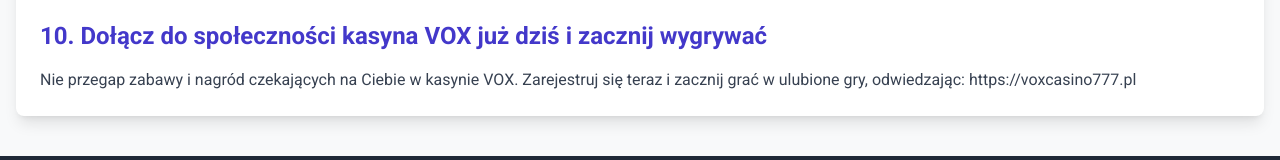
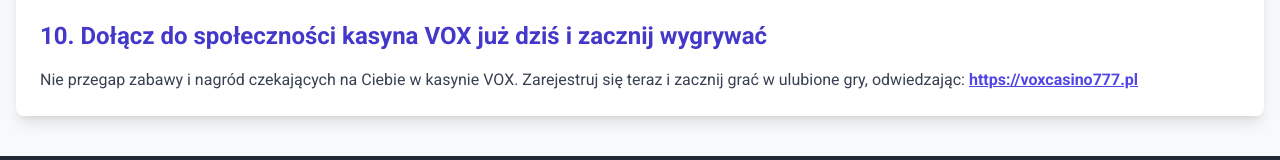
Before and after one commit to waqas38/VOX-casino-v1, a plain HTML site: page index.html in a window 1280 px wide. Shown: the part 1216-1376 px from the top of the page. Drawn offline with nearby package versions, Linux system fonts and the light colour scheme.

Commit message:
Update index.html

```diff
--- a/index.html
+++ b/index.html
@@ -144,7 +144,11 @@
         <p class="text-gray-700">
           Nie przegap zabawy i nagród czekających na Ciebie w kasynie VOX.
           Zarejestruj się teraz i zacznij grać w ulubione gry, odwiedzając:
-          <a href="https://voxcasino777.pl/">https://voxcasino777.pl</a>
+          <a
+            href="https://voxcasino777.pl/"
+            class="text-indigo-600 font-semibold underline"
+            target="_blank"
+          >https://voxcasino777.pl</a>
         </p>
       </div>
     </main>
```
